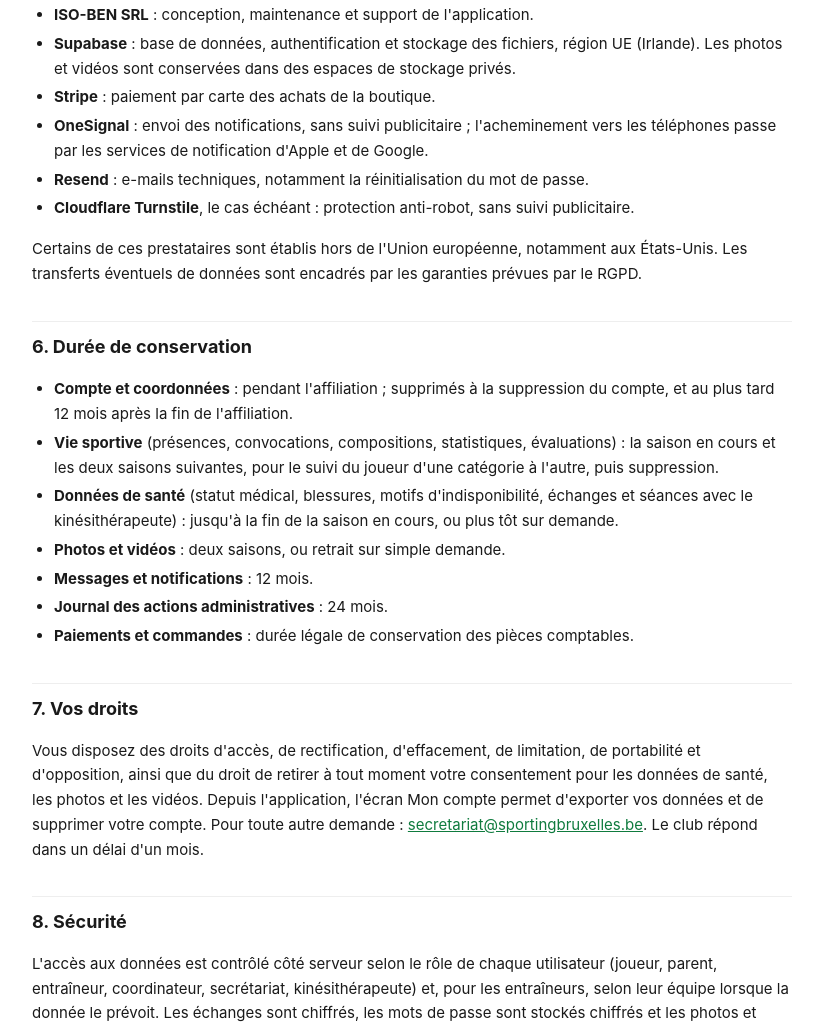
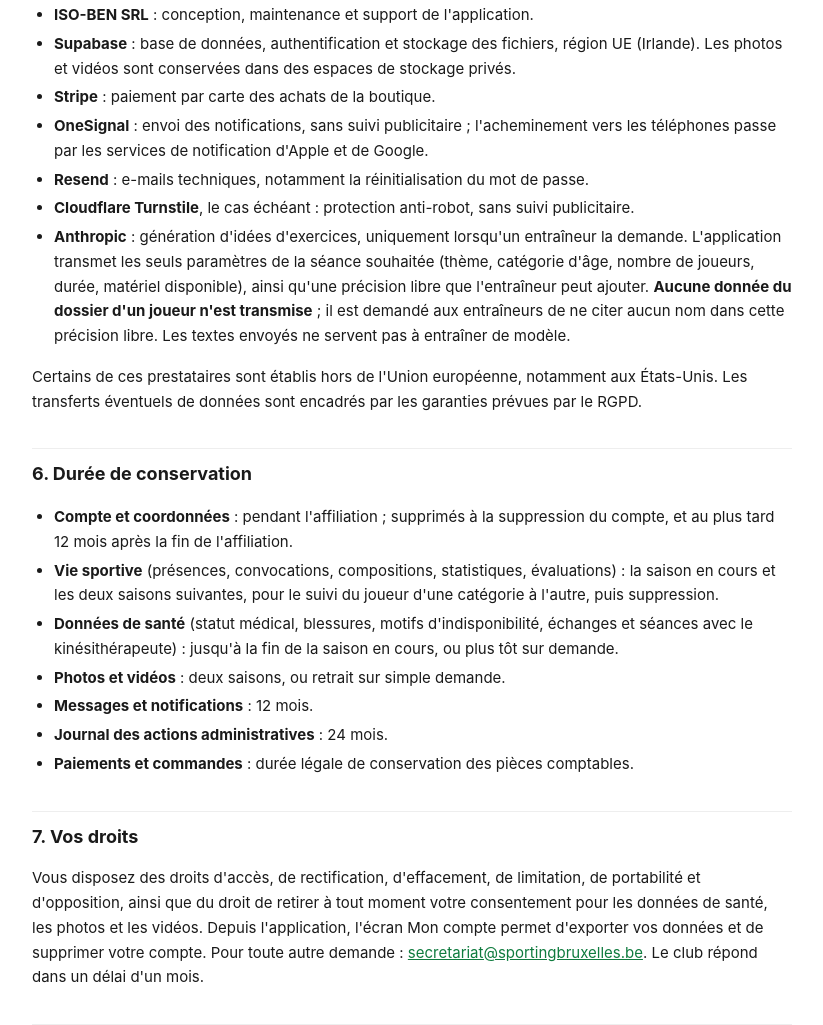
Before and after one commit to AchrafBen7/edys-legal, a plain HTML site: page sporting-bruxelles/index.html in a window 1280 px wide. Shown: the part 1873-2898 px from the top of the page, without its empty margins (228-1051 px from the left). Drawn offline with Linux system fonts and the light colour scheme.

Commit message:
Confidentialité : Anthropic ajouté aux sous-traitants

```diff
--- a/sporting-bruxelles/index.html
+++ b/sporting-bruxelles/index.html
@@ -70,6 +70,7 @@
     <li><strong>OneSignal</strong> : envoi des notifications, sans suivi publicitaire ; l'acheminement vers les téléphones passe par les services de notification d'Apple et de Google.</li>
     <li><strong>Resend</strong> : e-mails techniques, notamment la réinitialisation du mot de passe.</li>
     <li><strong>Cloudflare Turnstile</strong>, le cas échéant : protection anti-robot, sans suivi publicitaire.</li>
+    <li><strong>Anthropic</strong> : génération d'idées d'exercices, uniquement lorsqu'un entraîneur la demande. L'application transmet les seuls paramètres de la séance souhaitée (thème, catégorie d'âge, nombre de joueurs, durée, matériel disponible), ainsi qu'une précision libre que l'entraîneur peut ajouter. <strong>Aucune donnée du dossier d'un joueur n'est transmise</strong> ; il est demandé aux entraîneurs de ne citer aucun nom dans cette précision libre. Les textes envoyés ne servent pas à entraîner de modèle.</li>
   </ul>
   <p>Certains de ces prestataires sont établis hors de l'Union européenne, notamment aux États-Unis. Les transferts éventuels de données sont encadrés par les garanties prévues par le RGPD.</p>
 
```
